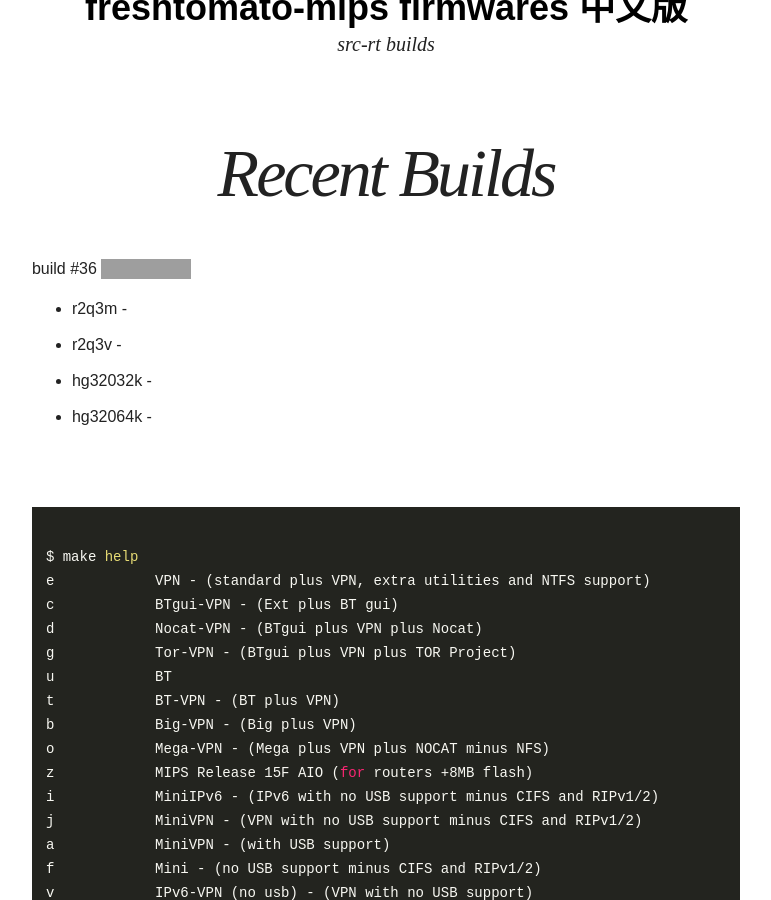
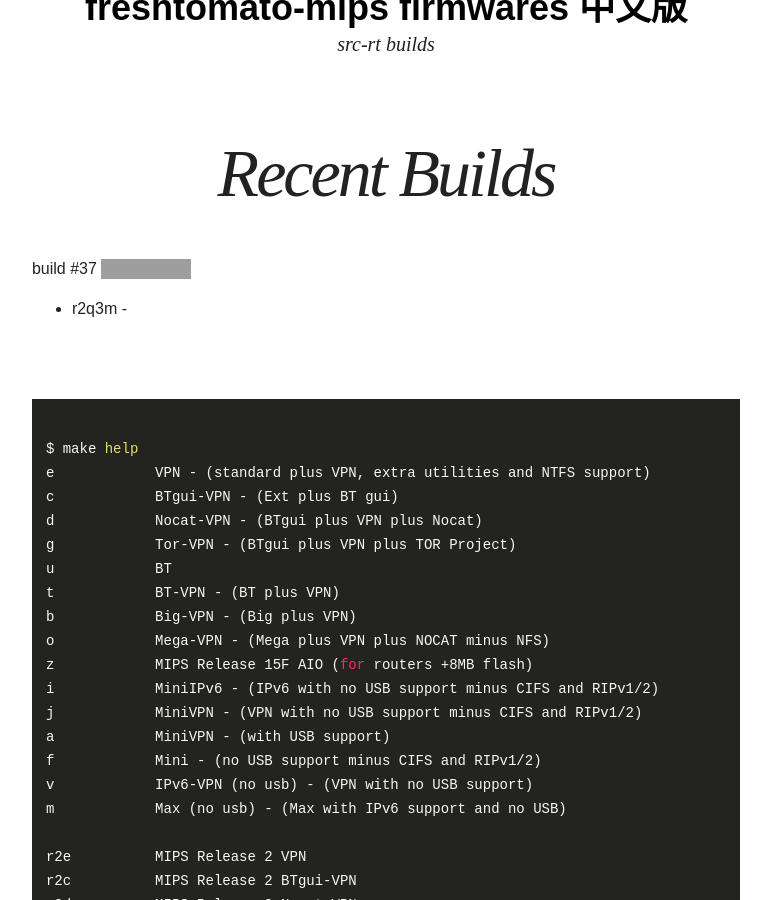
Before and after one commit to oglopss/freshtomato-mips-ci-jekyll, a Jekyll site: the page built from index.html, in a window 1280 px wide and 900 px high, scrolled down 339 px. Shown: the whole window, without its empty margins (254-1025 px from the left). Built offline with Jekyll 4.4.1, drawn with Linux system fonts in a browser that asks for light colours; nearby versions of some CDN libraries; grey boxes are pictures that could not be loaded.

Commit message:
Travis build 37 r2q3m pushed to gh-pages

```diff
--- a/_data/ss.yml
+++ b/_data/ss.yml
@@ -1,6 +1,3 @@
-build: 36
+build: 37
 files:
-  - 0003 r2q3v
   - 0002 r2q3m
-  - 0004 hg32032k
-  - 0005 hg32064k
```
